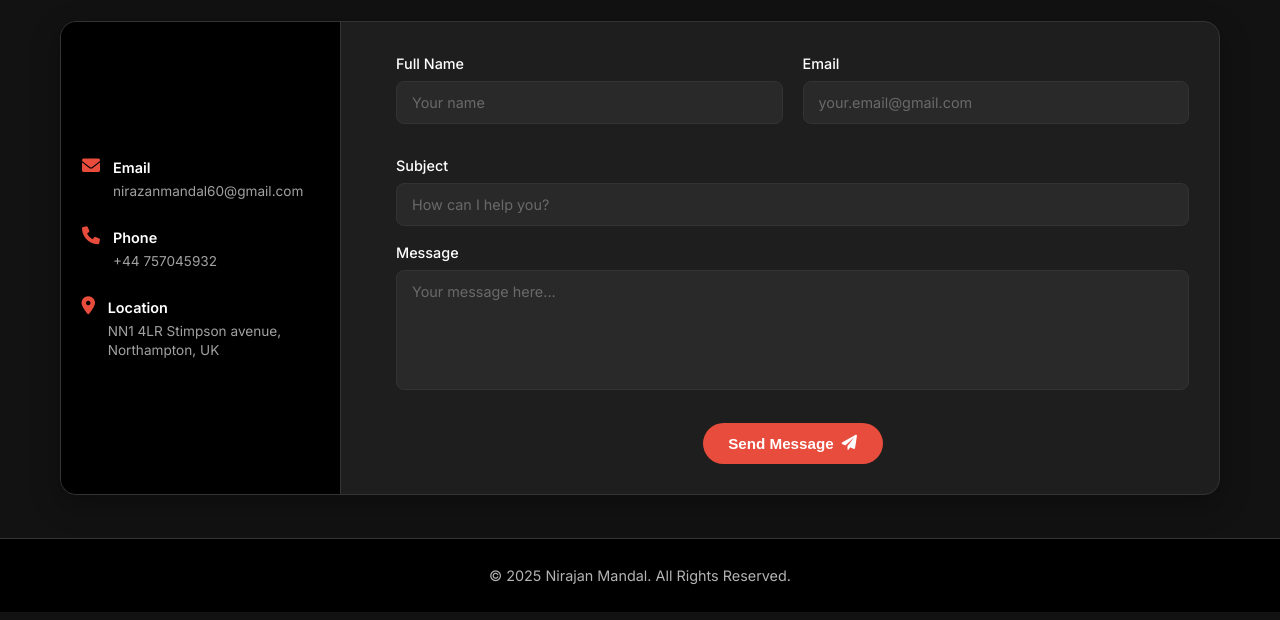
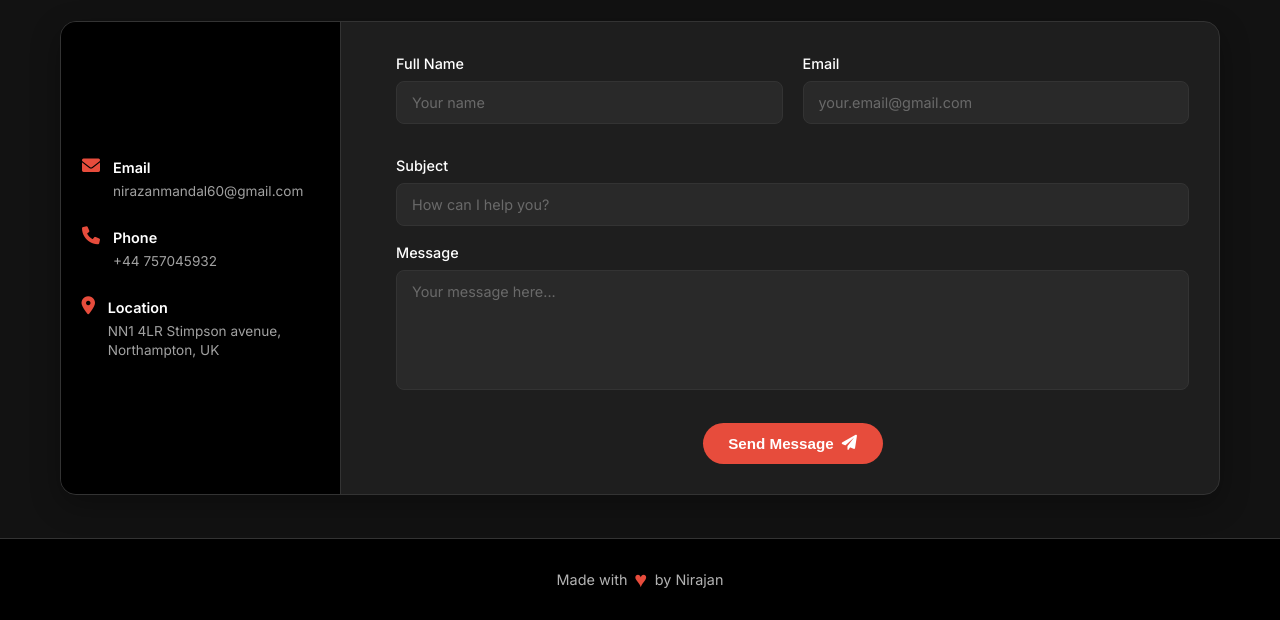
Before and after one commit to nirajan0112/Nirajan_Portfolio, a plain HTML site: page contact.html in a window 1280 px wide. Shown: the part 202-822 px from the top of the page. Drawn offline with Linux system fonts and the light colour scheme.

Commit message:
Completed the Home page, Project page, and contact page

```diff
--- a/contact.html
+++ b/contact.html
@@ -1,13 +1,17 @@
 <!DOCTYPE html>
 <html lang="en">
+
 <head>
     <meta charset="UTF-8">
     <meta name="viewport" content="width=device-width, initial-scale=1.0">
     <title>Contact | Nirajan Mandal</title>
-    <link href="https://fonts.googleapis.com/css2?family=Inter:ital,opsz,wght@0,14..32,100..900;1,14..32,100..900&display=swap" rel="stylesheet">
+    <link
+        href="https://fonts.googleapis.com/css2?family=Inter:ital,opsz,wght@0,14..32,100..900;1,14..32,100..900&display=swap"
+        rel="stylesheet">
     <link rel="stylesheet" href="https://cdnjs.cloudflare.com/ajax/libs/font-awesome/6.0.0/css/all.min.css">
     <link rel="stylesheet" href="/assets/css/style.css">
 </head>
+
 <body>
     <header>
         <div class="logo">
@@ -81,7 +85,8 @@
 
                     <div class="form-group">
                         <label for="message">Message</label>
-                        <textarea id="message" name="message" rows="5" placeholder="Your message here..." required></textarea>
+                        <textarea id="message" name="message" rows="5" placeholder="Your message here..."
+                            required></textarea>
                     </div>
 
                     <button type="submit" class="submit-btn">
@@ -94,7 +99,8 @@
     </main>
 
     <footer>
-        <p>&copy; 2025 Nirajan Mandal. All Rights Reserved.</p>
+        <p>Made with <span class="heart">♥</span> by Nirajan</p>
     </footer>
 </body>
+
 </html>
```
Also changed, not shown: project.html (+9 -3 lines).
